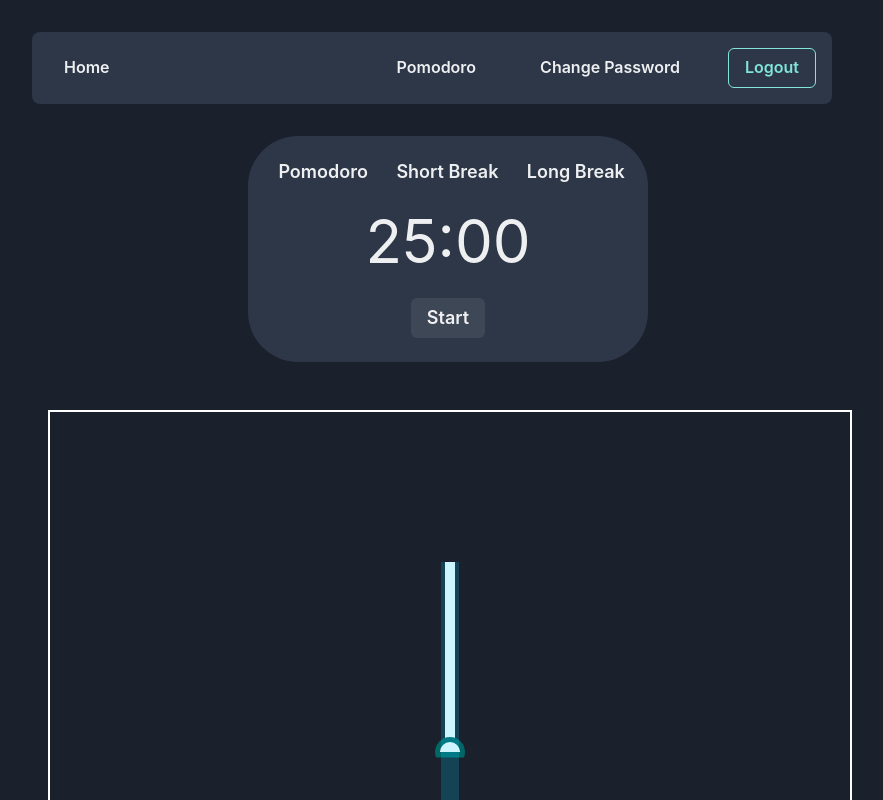
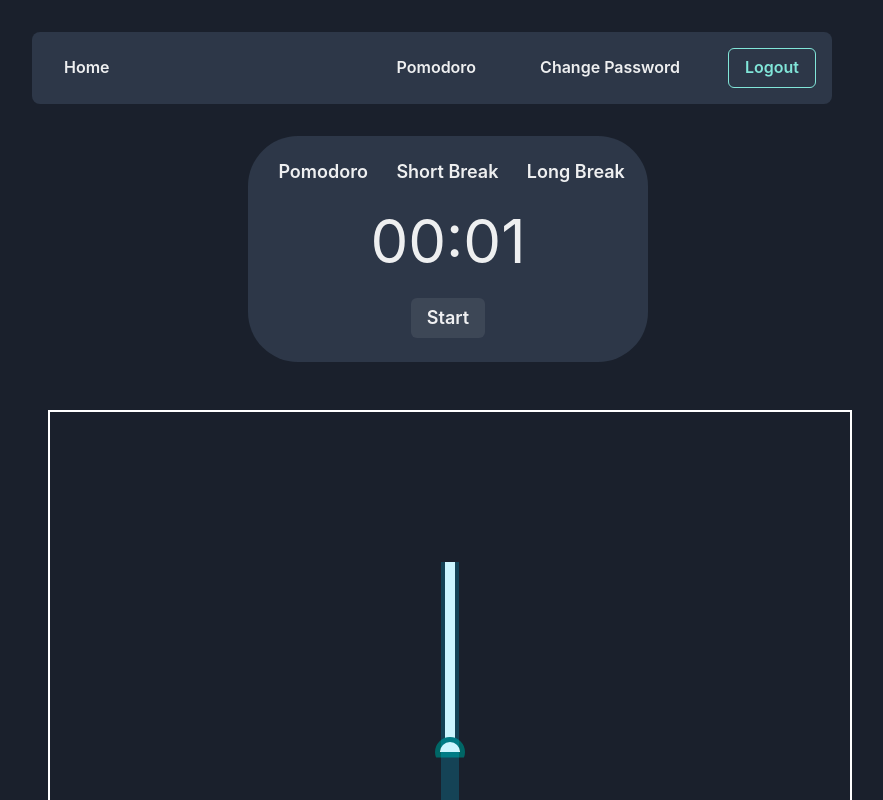
Before and after one commit to Funinja/my-website, a Next.js app: page /cat/dashboard/pomodoro in a window 1280 px wide. Shown: the top 800 px of the page, without its empty margins (208-1091 px from the left). Built offline with nearby package versions, Linux system fonts and the light colour scheme.

Commit message:
finished pomodoro session functionality

```diff
--- a/components/Timer.js
+++ b/components/Timer.js
@@ -3,9 +3,10 @@
 
 export default function Timer()  {
     const options = ["Pomodoro", "Short Break", "Long Break"];
-    const initialtimes = [1500, 300, 1800];
-    let times = [1500, 300, 1800];
-    let currentStage = 0;
+    const initialtimes = [3, 3, 3];
+    let times = [1, 2, 3];
+    const pattern = [0, 1, 0, 1, 0, 1, 2];
+    const [currentStage, setCurrentStage] = useState(0);
     const [time, setTime] = useState(times[currentStage]);
     const [pause, setPause] = useState(1);
 
@@ -43,17 +44,28 @@
     useEffect(() => {
         const id = setInterval(()=>{
             if(pause === 0){
+                console.log(pause, currentStage, time - 1);
                 setTime(time - 1);
+
+                if (time <= 0){
+                    setCurrentStage(currentStage + 1);
+                    setTime(0);
+                    setPause(1);
+                    clearInterval(id);
+                }
             }
 
-            if (time <= 0){
-                setTime(times[0]);
-                setPause(1);
-                clearInterval(id);
-            }
         }, 1000);
+
+        if (time <= 0){
+            setCurrentStage(currentStage + 1);
+            setTime(times[pattern[currentStage]]);
+            setPause(1);
+            clearInterval(id);
+        }
+
         return () => clearInterval(id);
-    }, [time, pause]);
+    }, [currentStage, time, pause]);
 
     return (
         <div className="bg-white" text-align="center">
--- a/pages/cat/dashboard/Game.js
+++ b/pages/cat/dashboard/Game.js
@@ -13,6 +13,7 @@
         setMaxFishDepth : 1000,
         depthRatio: 7/10,
         fishToShadowRatio: 1/50,
+        fishMaxIdleTime: 30
 
     }
 
--- a/pages/cat/dashboard/Player.js
+++ b/pages/cat/dashboard/Player.js
@@ -37,6 +37,8 @@
     fishSet = 0;
     fishXDir = 0;
     fishSpeed = 0;
+    fishMode = 0;
+    fishMaxIdleTime = 0;
 
     //rod parameters
     pull = 5;
@@ -55,7 +57,9 @@
         this.rodX = posX - 15;
         this.rodY = posY - 15;
 
-        this.counter = 0;
+        this.counter = 0; //rod counter
+        this.idleCounter = 0;
+        this.waitDuration = 0;
     }
 
     update = (fishType) => {
@@ -78,6 +82,8 @@
                     this.fishDepth = fishType.setMaxFishDepth * fishType.depthRatio;
                     this.fishShadowSize = fishType.fishShadowSize;
                     this.setMaxFishDepth = fishType.setMaxFishDepth;
+                    this.fishMaxIdleTime = fishType.fishMaxIdleTime;
+                    this.fishToShadowRatio = fishType.fishToShadowRatio;
 
                     this.fishSpeed = fishType.fishSpeed;
                     this.fishXDir = Math.floor(Math.random() * 501 + 150);
@@ -97,13 +103,32 @@
                 this.pressed = 1;
             }
         }
+
         this.counter += 1;
         this.pressed = 0;
 
-        this.fishX += Math.floor((this.fishXDir - this.fishX) * this.fishSpeed);
         this.rodX += (this.posX - this.rodX)/10;
 
         if (this.catch === 1){
+            this.fishX +=  (this.fishXDir - this.fishX) * this.fishSpeed; //setting fish position
+            this.idleCounter += 1;
+
+            if(this.fishXDir - 10 < this.fishX && this.fishXDir + 10 > this.fishX){
+                this.idleCounter += 1;
+
+                if(this.waitDuration === 0){
+                    this.idleCounter = 0;
+                    this.waitDuration = Math.floor(Math.random() * (this.fishMaxIdleTime + 1)); //wait within one second
+
+                }else if(this.waitDuration <= this.idleCounter){
+                    this.fishXDir = Math.floor(Math.random() * 501 + 150);
+                    this.waitDuration = 0;
+                }
+
+            }
+
+            // console.log(this.fishXDir, this.fishX);
+
             this.fishShadowSize = Math.floor(this.setMaxFishDepth - this.fishDepth);
             this.fishDepth += 1;
 
@@ -128,11 +153,11 @@
             // if(this.posX - 5 < this.bobberX && this.posX + 5 > this.bobberX) console.log("perfect");
         }
 
-        if (this.counter === 150){
+        if (this.counter === 150){ //keep track of every five seconds for
             this.counter = 0;
         }
 
-        if(this.counter % 30 === 0 && this.counter !== 0 && this.lineRadius <= this.originalRadius - 1){
+        if(this.counter % 30 === 0 && this.counter !== 0 && this.lineRadius <= this.originalRadius - 1){ //regain line thickness
 
             this.lineRadius += 1;
 
```
